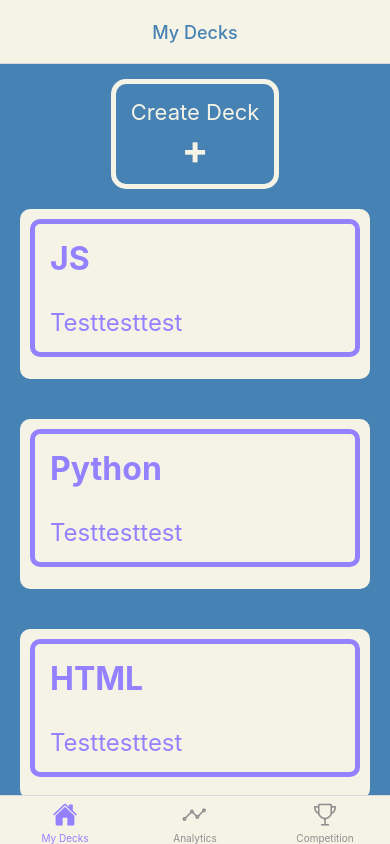
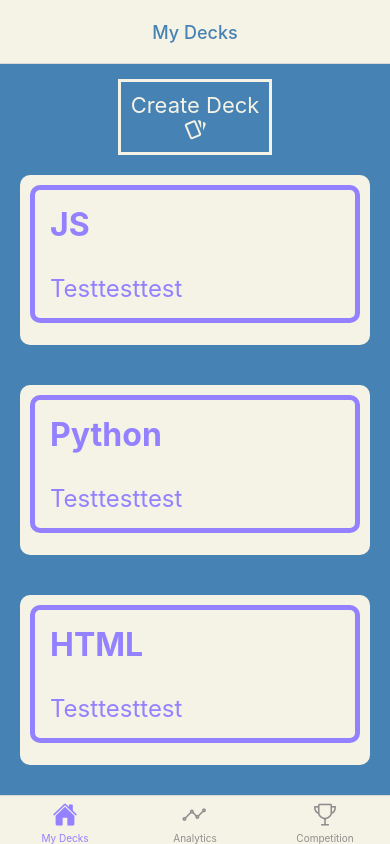
Before and after one commit to reemhd/DevCards-Frontend, a React Native app: screen /Home in a window 390 px wide. Built offline with nearby package versions, Linux system fonts and the light colour scheme.

Commit message:
changes plus sign to cards icon

```diff
--- a/components/Decks.jsx
+++ b/components/Decks.jsx
@@ -1,6 +1,7 @@
 import React, { useEffect } from "react";
 import { useState } from "react";
 import { View, Text, StyleSheet, Pressable, FlatList } from "react-native";
+import { MaterialCommunityIcons } from "@expo/vector-icons";
 
 const Decks = ({ navigation }) => {
   const testDecks = [
@@ -32,7 +33,11 @@ const Decks = ({ navigation }) => {
           onPress={() => navigation.navigate("CreateDeck")}
         >
           <Text style={deckStyles.buttonText}>Create Deck</Text>
-          <Text style={deckStyles.buttonPlus}>+</Text>
+          <MaterialCommunityIcons
+            name="cards-outline"
+            size={24}
+            color="#F5F3E5"
+          />
         </Pressable>
       </View>
       <FlatList
@@ -87,26 +92,17 @@ const deckStyles = StyleSheet.create({
     justifyContent: "center",
   },
   button: {
-    borderWidth: 5,
+    borderWidth: 3,
     borderColor: "#F5F3E5",
     alignItems: "center",
     justifyContent: "center",
     padding: 10,
     marginTop: 15,
-    borderRadius: 15,
-    elevation: 1,
+    elevation: 7,
   },
   buttonText: {
     color: "#F5F3E5",
     fontSize: 22,
-    padding: 5,
-    paddingBottom: 0,
-  },
-  buttonPlus: {
-    color: "#F5F3E5",
-    fontWeight: "bold",
-    fontSize: 40,
-    paddingTop: 0,
   },
 });
 
```
